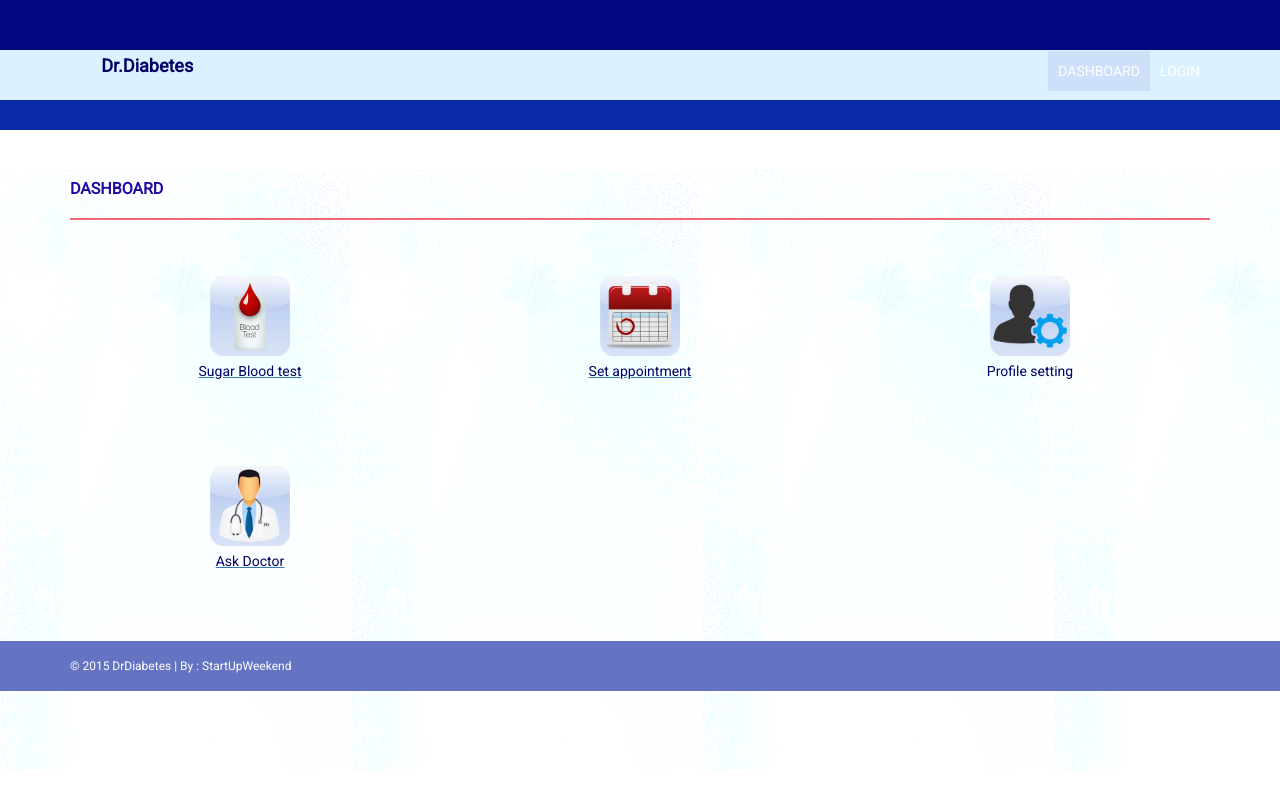
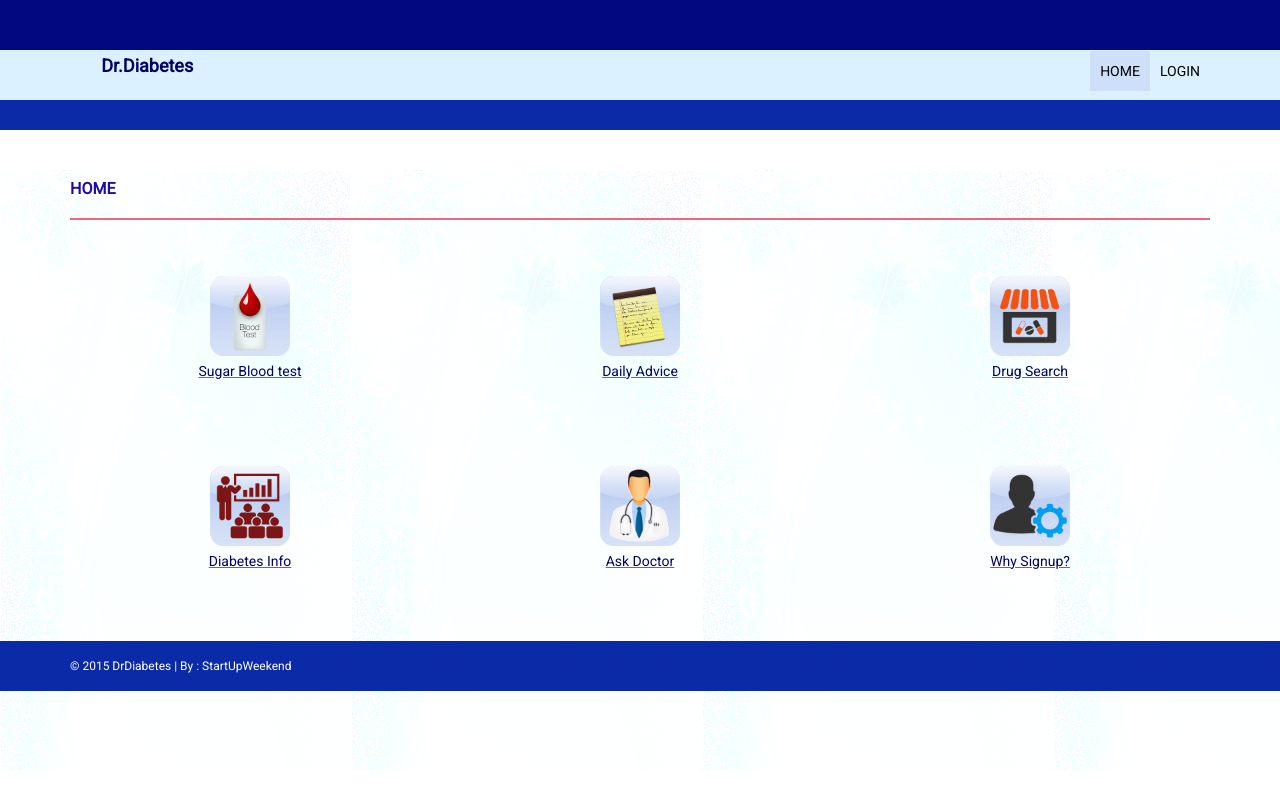
Before and after one commit to essa26/SWKuwait, a Django app: page / in a window 1280 px wide. Run offline with Django 3.2, Linux system fonts and the light colour scheme; some libraries are stand-ins or nearby versions.

Commit message:
bloody backup

```diff
--- a/main/static/css/style.css
+++ b/main/static/css/style.css
@@ -161,7 +161,7 @@ header {
 }
 
 #menu-top a {
-    color: #FFF;
+    color: #000;
     text-decoration: none;
     font-weight: 500;
     padding: 10px 10px 10px 10px;
@@ -200,7 +200,7 @@ footer {
     padding: 10px;
     color: #fff;
     font-size: 12px;
-    background-color: #6474c3;
+    background-color: #0A2AA7;
 }
 
     footer a, footer a:hover {
--- a/main/templates/base.html
+++ b/main/templates/base.html
@@ -74,7 +74,7 @@
         </div>
         <div class="navbar-collapse collapse ">
                     <ul id="menu-top" class="nav navbar-nav navbar-right">
-                        <li><a class="menu-top-active" href="/">Dashboard</a></li>
+                        <li><a class="menu-top-active" href="/">Home</a></li>
                         {% if not user.is_authenticated %}
                         <li><a href="/login/">Login</a></li>
                         {% else %}
--- a/main/templates/clinic_list.html
+++ b/main/templates/clinic_list.html
@@ -13,7 +13,7 @@
 
 
                         {% for clinic in clinics %}
-                            <a href="/clinic_detail/{{ clinic.pk }}">{{ clinic.name }}</a>
+                            <h4><a href="/clinic_detail/{{ clinic.pk }}">{{ clinic.name }}</a></h4>
                         {% endfor %}
                     </div>
                 </div>
--- a/main/templates/doctor_search.html
+++ b/main/templates/doctor_search.html
@@ -12,10 +12,12 @@
                     <a href="/clinic_list/"><p>Or click here to search find a doctor in a clinic</p></a>
                     {% crispy form %}
 
+                    <br><br>
+
 
                     {#link to doctors detail page#}
                     {% for doctor in doctors %}
-                        <a href="/doctor_detail/{{ doctor.pk }}">{{ doctor.name }}</a>
+                        <h4><a href="/doctor_detail/{{ doctor.pk }}">{{ doctor.name }}</a></h4>
                     {% endfor %}
                 </div></div>
             </div>
--- a/main/templates/home.html
+++ b/main/templates/home.html
@@ -7,7 +7,7 @@
         <div class="container">
             <div class="row">
                 <div class="col-md-12">
-                <h4 class="auto-style3">Dashboard</h4>
+                    <h4 class="auto-style3">Home</h4>
 
                 </div>
 
@@ -18,61 +18,138 @@
 
             </div>
             <div class="row">
-            <div class="col-md-4 col-sm-4 col-xs-4">
-                <div class="dashboard-div-wrapper">
-                    <img src="{% static 'icon/bloodtest.png' %}" style="width:80px;"/>
-                    <br/>
-                       <a href="/bloodtest"> <span class="auto-style1">Sugar Blood test
+
+                {% if user.is_authenticated %}
 
 
 
-                    </span></a>
 
 
-                </div>
-            </div>
-            {% if user.is_authenticated %}
                     <div class="col-md-4 col-sm-4 col-xs-4">
                         <div class="dashboard-div-wrapper">
-                    <img src="{% static 'icon/logbook.png' %}" style="width:80px;"/>
+                            <a href="/bloodtest"><img src="{% static 'icon/bloodtest.png' %}" style="width:80px;"/>
                                 <br/>
-                    <a href="/logbook/"><span class="auto-style1">Logbook</span></a></div>
+                                <span class="auto-style1">Sugar Blood test</span></a>
+
                         </div>
-            {% else %}
-            {% endif %}
+
+                    </div>
+
+
+
+
+
+
                     <div class="col-md-4 col-sm-4 col-xs-4">
                         <div class="dashboard-div-wrapper">
-                    <img src="{% static 'icon/appointment.png' %}" style="width:80px;"/>
+                            <a href="/logbook/"><img src="{% static 'icon/logbook.png' %}" style="width:80px;"/>
                                 <br/>
-                    <a href="/doctorsearch/"><span class="auto-style1">Set appointment</span></a></div>
+                                <span class="auto-style1">Logbook</span></a></div>
                     </div>
                     <div class="col-md-4 col-sm-4 col-xs-4">
                         <div class="dashboard-div-wrapper">
-                    <img src="{% static 'icon/setting.png' %}" style="width:80px;"/>
+                            <a href="/doctorsearch/"><img src="{% static 'icon/appointment.png' %}"
+                                                          style="width:80px;"/>
                                 <br/>
-                        <span class="auto-style1">Profile setting
+                                <span class="auto-style1">Set appointment</span></a></div>
+                    </div>
+                <div class="col-md-4 col-sm-4 col-xs-4">
+                    <div class="dashboard-div-wrapper">
+                        <a href="/doctorsearch/"><img src="{% static 'icon/ask.png' %}" style="width:80px;"/>
+                            <br/>
+                            <span class="auto-style1">Ask Doctor</span></a>
+                    </div>
+                </div>
+
+                    <div class="col-md-4 col-sm-4 col-xs-4">
+                        <div class="dashboard-div-wrapper">
+                            <a href="/"><img src="{% static 'icon/reminder.png' %}" style="width:80px;"/>
+                            <br/>
+                            <span class="auto-style1">Set Reminder</span></a>
+                        </div>
+                    </div>
+
+                    <div class="col-md-4 col-sm-4 col-xs-4">
+                        <div class="dashboard-div-wrapper">
+                            <a href="/"><img src="{% static 'icon/education.png' %}" style="width:80px;"/>
+                                <br/>
+                                <span class="auto-style1">Education Programs</span></a>
+                        </div>
+                    </div>
+                    <div class="col-md-4 col-sm-4 col-xs-4">
+                        <div class="dashboard-div-wrapper">
+                            <a href="/"><img src="{% static 'icon/trip.png' %}" style="width:80px;"/>
+                                <br/>
+                                <span class="auto-style1">Trips</span></a>
+                        </div>
+                    </div>
+                    <div class="col-md-4 col-sm-4 col-xs-4">
+                        <div class="dashboard-div-wrapper">
+                            <a href="/"><img src="{% static 'icon/pharmacy.png' %}" style="width:80px;"/>
+                            <br/>
+                            <span class="auto-style1">Drug Search</span></a>
+                        </div>
+                    </div>
 
 
+                    <div class="col-md-4 col-sm-4 col-xs-4">
+                        <div class="dashboard-div-wrapper">
+                            <a href="/"><img src="{% static 'icon/setting.png' %}" style="width:80px;"/>
+                            <br/>
+                            <span class="auto-style1">Profile setting</span></a>
+                        </div>
+                    </div>
 
-                    </span>
+                {% else %}
 
+                    <div class="col-md-4 col-sm-4 col-xs-4">
+                        <div class="dashboard-div-wrapper">
+                            <a href="/bloodtest"><img src="{% static 'icon/bloodtest.png' %}" style="width:80px;"/>
+                                <br/>
+                                <span class="auto-style1">Sugar Blood test</span></a>
 
                         </div>
                     </div>
 
                     <div class="col-md-4 col-sm-4 col-xs-4">
                         <div class="dashboard-div-wrapper">
-                    <img src="{% static 'icon/ask.png' %}" style="width:80px;"/>
+                            <a href="/"><img src="{% static 'icon/dailyadvice.png' %}"
+                                                          style="width:80px;"/>
                                 <br/>
-                        <a href="/doctorsearch/"><span class="auto-style1">Ask Doctor
-
-
-
-                    </span></a>
-
-
+                                <span class="auto-style1">Daily Advice</span></a></div>
+                    </div>
+                    <div class="col-md-4 col-sm-4 col-xs-4">
+                        <div class="dashboard-div-wrapper">
+                            <a href="/"><img src="{% static 'icon/pharmacy.png' %}" style="width:80px;"/>
+                            <br/>
+                            <span class="auto-style1">Drug Search</span></a>
                         </div>
                     </div>
+                    <div class="col-md-4 col-sm-4 col-xs-4">
+                        <div class="dashboard-div-wrapper">
+                            <a href="/"><img src="{% static 'icon/education.png' %}" style="width:80px;"/>
+                                <br/>
+                                <span class="auto-style1">Diabetes Info</span></a>
+                        </div>
+                    </div>
+
+                <div class="col-md-4 col-sm-4 col-xs-4">
+                    <div class="dashboard-div-wrapper">
+                        <a href="/doctorsearch/"><img src="{% static 'icon/ask.png' %}" style="width:80px;"/>
+                            <br/>
+                            <span class="auto-style1">Ask Doctor</span></a>
+                    </div>
+                </div>
+
+                    <div class="col-md-4 col-sm-4 col-xs-4">
+                        <div class="dashboard-div-wrapper">
+                            <a href="/"><img src="{% static 'icon/setting.png' %}" style="width:80px;"/>
+                            <br/>
+                            <span class="auto-style1">Why Signup?</span></a>
+                        </div>
+                    </div>
+                {% endif %}
+
 
 
 
--- a/main/views.py
+++ b/main/views.py
@@ -27,7 +27,7 @@ def getLogs(request):
         user = request.user
         userprof = user.userprofile
         logs = Log.objects.filter(userprof=userprof)
-        context['logs'] = logs
+        context['logs'] = reversed(logs)
         template = 'logbook.html'
 
         paginator = Paginator(logs, 10)
@@ -60,27 +60,32 @@ def bloodTest(request):
     else:
         bloodsugar = int(request.POST.get('bloodsugar'))
         comment = request.POST.get('comment')
-        print bloodsugar+5
+        user = request.user
         # do calculations here
         if bloodsugar <= 97 and bloodsugar > 0:
             # very low
             msg = "Very Low, see a physician!"
+            if user.is_authenticated():
+                msg += " A message has been sent to your emergency contacts."
 
         elif bloodsugar > 97 and bloodsugar <= 133:
             # low
-            msg = "Low"
+            msg = "Low, be more active and watch your food!"
 
         elif bloodsugar > 133 and bloodsugar <= 168:
             # normal
-            msg = "Normal"
+            msg = "Normal, good for you!"
 
         elif bloodsugar > 168 and bloodsugar <= 240:
             # high
-            msg = "High"
+            msg = "High, be more active and watch your food!"
 
         elif bloodsugar > 240:
             # very high
             msg = "Very High, see a physican!"
+            if user.is_authenticated():
+                msg += " A message has been sent to your emergency contacts."
+
         else:
             msg = "The laws of mathematics do not allow this error to logically exist"
 
@@ -94,7 +99,8 @@ def bloodTest(request):
             log.save()
             userprof = user.userprofile
             logs = Log.objects.filter(userprof=userprof)
-            context['logs'] = logs
+            context['logs'] = reversed(logs)
+            print context['logs']
             #template = 'bloodtest.html'
             context['msg'] = msg
             return HttpResponseRedirect('/logbook/')
@@ -179,11 +185,9 @@ def doctor_search(request):
     if request.method == "POST":
 
         form = DoctorSearch(request.POST)
-        print 1
+
         if form.is_valid():
             doctor = form.cleaned_data['name']
-            print 2
-            print doctor
 
             doctors = DoctorProfile.objects.filter(name__icontains=doctor)
 
@@ -192,8 +196,7 @@ def doctor_search(request):
 
         else:
             context['valid'] = form.errors
-            print 3
-    print 4
+
     return render_to_response('doctor_search.html', context, context_instance=RequestContext(request))
 
 
```
Also changed, not shown: main/context_processors.py (added, +13 -0 lines), main/templates/login.html (+4 -3 lines), main/static/icon/Exercise.png (added), main/static/icon/Nutrition.png (added), main/static/icon/dailyadvice.png (added), main/static/icon/diainfo.png (added), main/static/icon/education.png (added), main/static/icon/pharmacy.png (added), main/static/icon/reminder.png (added), main/static/icon/trip.png (added). Lines whose indentation alone changed are shown as unchanged.
